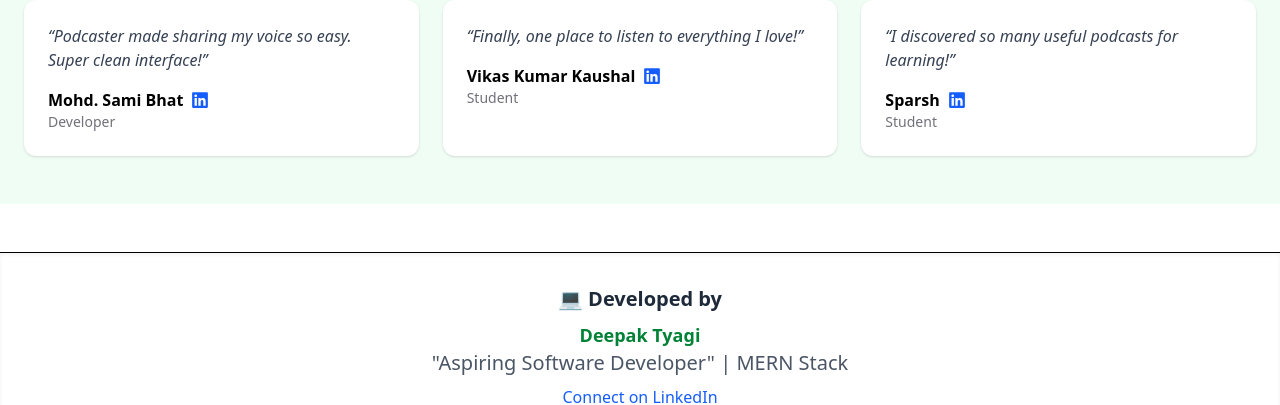
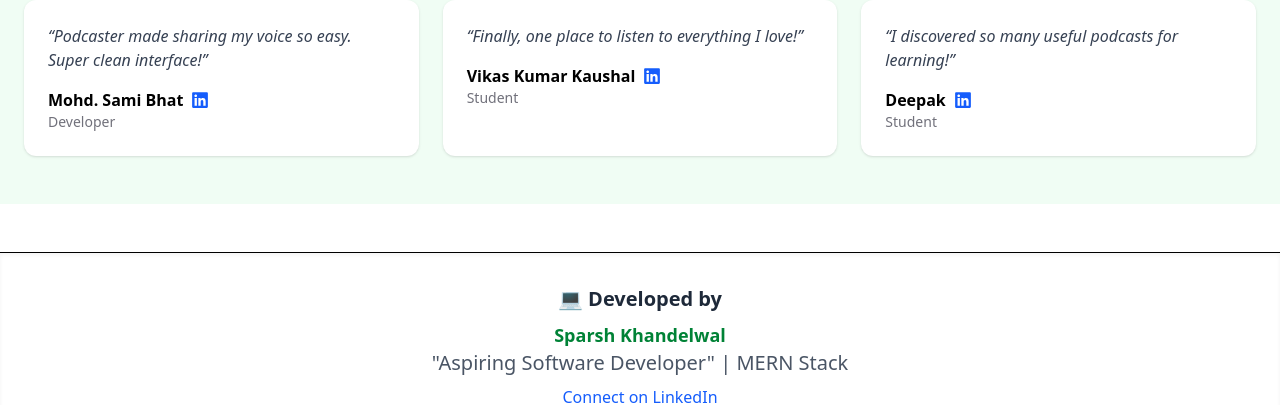
Before and after one commit to deepaktyagi2108/Podcaster-By-Deepak, a React (Vite) app in the folder frontend/: page / in a window 1280 px wide. Shown: the part 1374-1779 px from the top of the page. Built offline with nearby package versions, Linux system fonts and the light colour scheme.

Commit message:
dev info

```diff
--- a/frontend/src/components/Footer/DeveloperInfo.jsx
+++ b/frontend/src/components/Footer/DeveloperInfo.jsx
@@ -5,7 +5,7 @@ const DeveloperInfo = () => {
     <div className="bg-white py-8 border-t mt-12 shadow-inner">
       <div className="max-w-4xl mx-auto text-center px-4">
         <h2 className="text-xl font-semibold text-gray-800">💻 Developed by</h2>
-        <p className="mt-2 text-lg font-bold text-green-700">Deepak Tyagi</p>
+        <p className="mt-2 text-lg font-bold text-green-700">Sparsh Khandelwal</p>
         <p className=" text-gray-600 text-xl">"Aspiring Software Developer" | MERN Stack</p>
         <a
           href="https://www.linkedin.com/in/deepak-tyagi-956523262/"
--- a/frontend/src/components/Testimonials.jsx
+++ b/frontend/src/components/Testimonials.jsx
@@ -15,7 +15,7 @@ const testimonials = [
     linkedin: "https://www.linkedin.com/in/vikas-kumar-kaushal-80b5bb28a/"
   },
   {
-    name: "Sparsh ",
+    name: "Deepak ",
     role: "Student",
     quote: "I discovered so many useful podcasts for learning!",
     linkedin: "https://www.linkedin.com/in/sparsh-kh23/"
```
